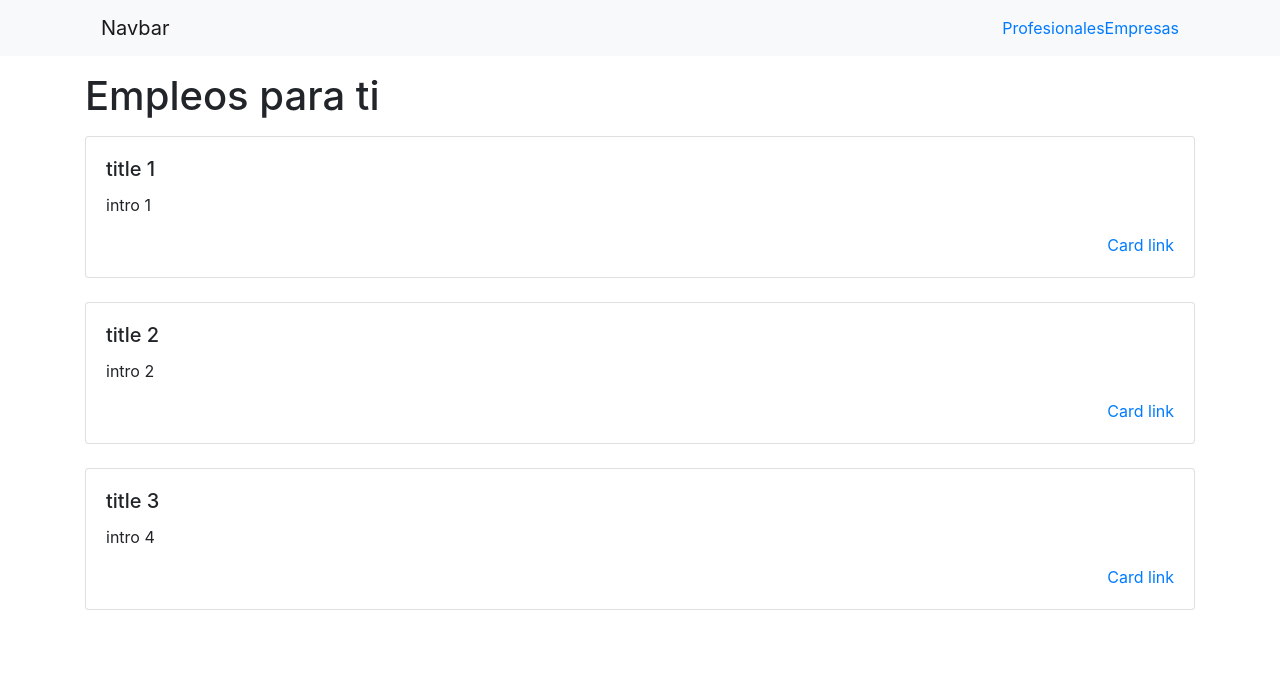
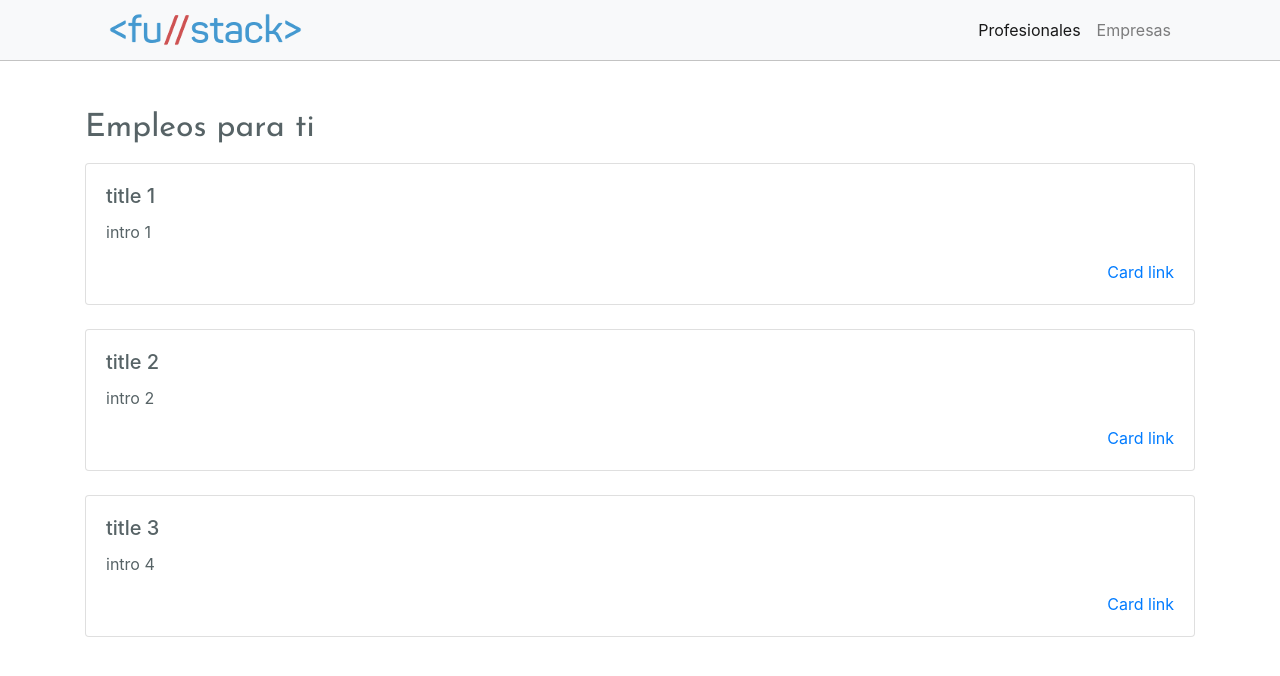
Before and after one commit to marcomilon/job-board, a React app: page / in a window 1280 px wide. Shown: the top 676 px of the page. Built offline with nearby package versions, Linux system fonts and the light colour scheme.

Commit message:
Add some css

```diff
--- a/index.html
+++ b/index.html
@@ -1,12 +1,11 @@
 <!doctype html>
 <html lang="es">
 <head>
-    <!-- Required meta tags -->
     <meta charset="utf-8">
     <meta name="viewport" content="width=device-width, initial-scale=1, shrink-to-fit=no">
 
-    <!-- Bootstrap CSS -->
     <link rel="stylesheet" href="https://stackpath.bootstrapcdn.com/bootstrap/4.1.1/css/bootstrap.min.css" integrity="sha384-WskhaSGFgHYWDcbwN70/dfYBj47jz9qbsMId/iRN3ewGhXQFZCSftd1LZCfmhktB" crossorigin="anonymous">
+    <link href="https://fonts.googleapis.com/css?family=Josefin+Sans" rel="stylesheet">
 
     <title>Empleos</title>
 </head>
--- a/package.json
+++ b/package.json
@@ -39,6 +39,7 @@
     "react-test-renderer": "^16.3.2",
     "sass-loader": "^7.0.1",
     "style-loader": "^0.21.0",
+    "url-loader": "^1.0.1",
     "webpack": "^4.8.3",
     "webpack-cli": "^2.1.4",
     "webpack-dev-server": "^3.1.4",
--- a/src/components/Feed.js
+++ b/src/components/Feed.js
@@ -30,15 +30,11 @@ class Feed extends React.Component {
         <Nav />
         <main role="main">
           <div className="container">
-                      <div className="mt-3">
-                          <div>
-                              <h1 className="mb-3">Empleos para ti</h1>
+            <h1 id="main-title" className="mt-5 mb-3">Empleos para ti</h1>
 
             {this.state.jobs.map((job) =>
               <Card title={job.title} intro={job.intro}/>
             )}
-                          </div>
-                      </div>
           </div>
         </main>
       </div>
--- a/src/components/Login.js
+++ b/src/components/Login.js
@@ -12,8 +12,8 @@ const schema = {
 
 function Login(props) {
   return (
-    <div className="container">
-      <div>
+    <div className="d-flex justify-content-center align-items-center container">
+      <div className="form">
         <Form schema={schema} />
       </div>
     </div>
--- a/src/components/Nav.js
+++ b/src/components/Nav.js
@@ -1,12 +1,6 @@
 import React from 'react'
-import Login from './Login'
-import Signin from './Signin'
-
-import {
-  BrowserRouter as Router,
-  Route,
-  Link
-} from 'react-router-dom'
+import { Link } from 'react-router-dom'
+import logo from './logo-reverse-small.png';
 
 function Nav(props) {
   return (
@@ -14,7 +8,7 @@ function Nav(props) {
           <div className="bg-light" id="navbarHeader">
               <div className="container">
                   <nav className="navbar navbar-expand-lg navbar-light bg-light">
-                      <a className="navbar-brand" href="#">Navbar</a>
+                      <Link to="/" className="navbar-brand"><img src={logo} /></Link>
                       <button className="navbar-toggler" type="button" data-toggle="collapse" data-target="#navbarSupportedContent" aria-controls="navbarSupportedContent" aria-expanded="false" aria-label="Toggle navigation">
                           <span className="navbar-toggler-icon"></span>
                       </button>
@@ -22,10 +16,10 @@ function Nav(props) {
                       <div className="collapse navbar-collapse" id="navbarSupportedContent">
                           <ul className="navbar-nav ml-auto">
                               <li className="nav-item active">
-                                  <Link to="/login">Profesionales</Link>
+                                  <Link to="/login" className="nav-link">Profesionales</Link>
                               </li>
                               <li className="nav-item">
-                                  <Link to="/signin">Empresas</Link>
+                                  <Link to="/signin" className="nav-link">Empresas</Link>
                               </li>
                           </ul>
                       </div>
--- a/src/styles/style.sass
+++ b/src/styles/style.sass
@@ -1,2 +1,16 @@
 body
     background: #fff
+    color: #576366
+
+header
+    border-bottom: 1px solid #c3c3c3
+
+h1
+    font-family: 'Josefin Sans', sans-serif
+
+#main-title
+    font-size: 2.0rem
+
+.form
+    width: 25rem
+    margin-top: 8rem
--- a/webpack.common.js
+++ b/webpack.common.js
@@ -26,6 +26,17 @@ module.exports = {
         }, {
           loader: 'sass-loader'
         }]
+      },
+      {
+        test: /\.(png|jpg|gif)$/,
+        use: [
+          {
+            loader: 'url-loader',
+            options: {
+              limit: 8192
+            }
+          }
+        ]
       }
     ]
   },
```
Also changed, not shown: src/components/logo-reverse-small.png (added), 1 other file (tests, documents, lock files or other folders). Lines whose indentation alone changed are shown as unchanged.
